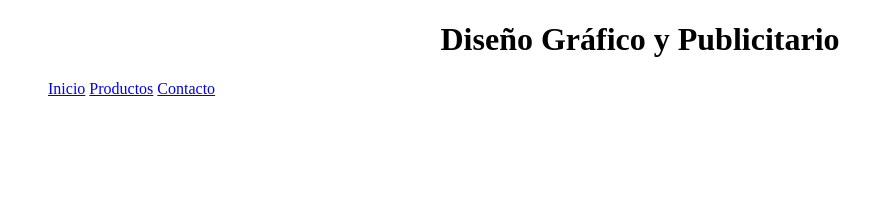
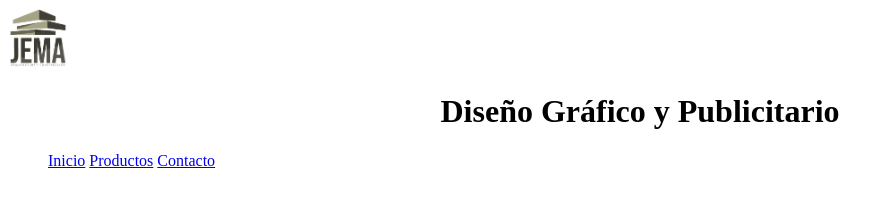
Before and after one commit to chelolescano/Victoria-Desing, a plain HTML site: page index.html in a window 1280 px wide. Shown: the whole page, without its empty margins (0-892 px from the left). Drawn offline with Linux system fonts and the light colour scheme.

Commit message:
primer commit

```diff
--- a/estilos css/estilos.css
+++ b/estilos css/estilos.css
@@ -1,3 +1,7 @@
 h1{
     text-align: center;
 }
+
+.logo{
+    width: 60px;
+}
--- a/index.html
+++ b/index.html
@@ -12,6 +12,7 @@
     </head>
 <body>
     <header>
+        <img class="logo" src="./assets/jemalogo.png" alt="Logo">
         <h1>Diseño Gráfico y Publicitario</h1>
         <nav>
           <ul>
```
Also changed, not shown: assets/jemalogo.png (added).
